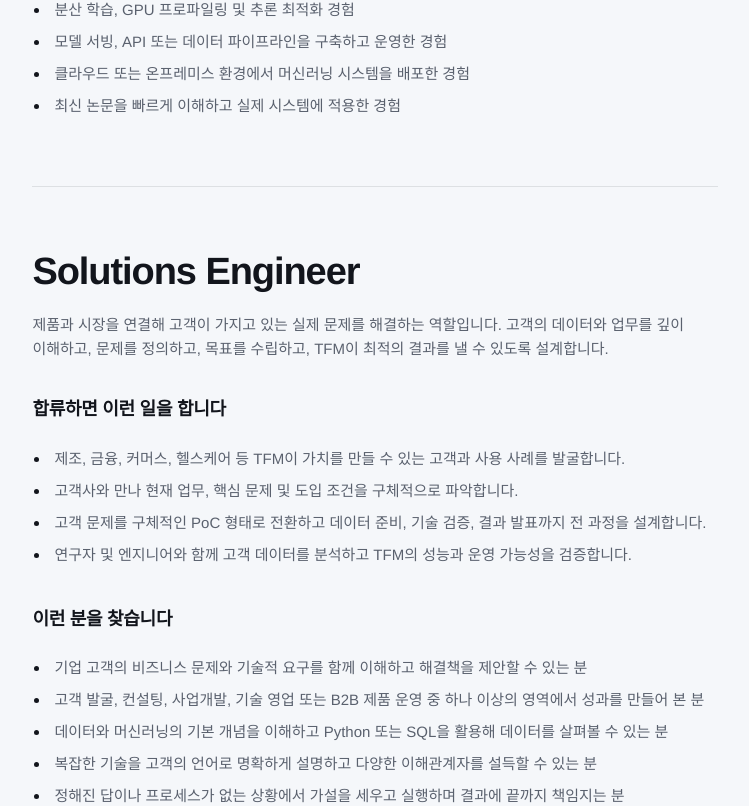
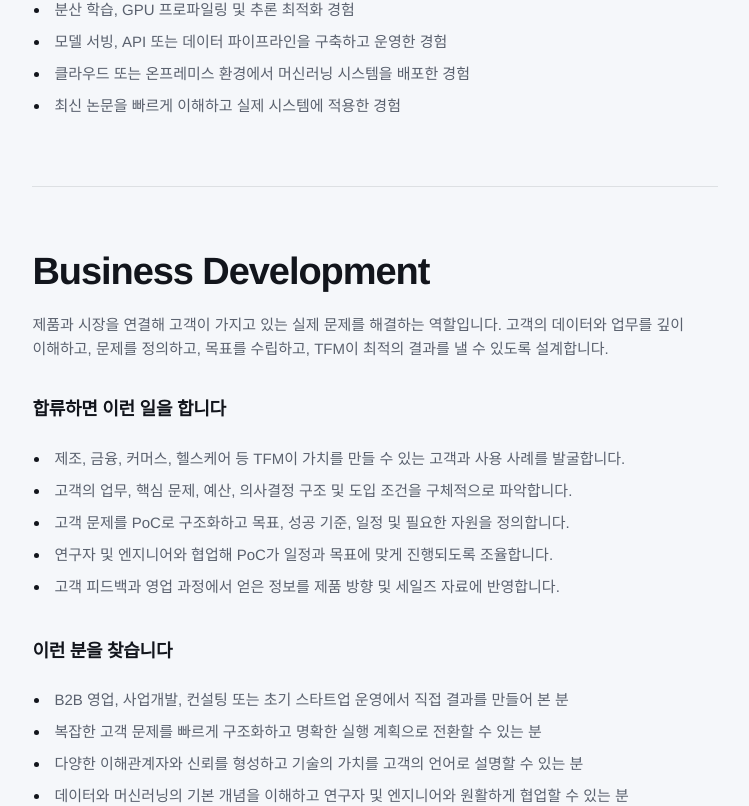
Before and after one commit to nums-ai/nums-ai.github.io, a Next.js app: page /careers in a window 1280 px wide. Shown: the part 1991-2797 px from the top of the page, without its empty margins (456-1205 px from the left). Built offline with nearby package versions, Linux system fonts and the light colour scheme.

Commit message:
rename role to Business Development

```diff
--- a/careers-share.html
+++ b/careers-share.html
@@ -94,7 +94,7 @@
         <ol>
           <li><a href="#about"><span>00</span>About Nums AI</a></li>
           <li class="role-outline-item"><a href="#machine-learning-engineer"><span>01</span>Machine Learning Engineer</a></li>
-          <li class="role-outline-item"><a href="#solutions-engineer"><span>02</span>Solutions Engineer</a></li>
+          <li class="role-outline-item"><a href="#business-development"><span>02</span>Business Development</a></li>
           <li class="role-outline-item"><a href="#open-application"><span>03</span>Open Application</a></li>
           <li><a href="#conditions"><span>04</span>Working Conditions &amp; Benefits</a></li>
           <li><a href="#application"><span>05</span>How to Apply</a></li>
@@ -147,8 +147,8 @@
           </div>
         </section>
 
-        <section id="solutions-engineer">
-          <h2>Solutions Engineer</h2>
+        <section id="business-development">
+          <h2>Business Development</h2>
           <p class="role-introduction">시장과 고객을 발굴하는 일부터 고객의 문제를 해결하고 계약으로 전환하는 일까지 전 과정을 책임집니다. 고객의 데이터와 업무를 깊이 이해하고 엔지니어와 함께 TFM의 가치를 증명하는 역할을 맡습니다.</p>
           <div class="requirement-block">
             <h3>합류하면 이런 일을 합니다</h3>
--- a/src/app/careers/content.ts
+++ b/src/app/careers/content.ts
@@ -22,7 +22,7 @@ export const careersContent = {
     items: [
       ["00", "About Nums AI", "about"],
       ["01", "Machine Learning Engineer", "machine-learning-engineer"],
-      ["02", "Solutions Engineer", "solutions-engineer"],
+      ["02", "Business Development", "business-development"],
       ["03", "Open Application", "open-application"],
       ["04", "Working Conditions & Benefits", "conditions"],
       ["05", "How to Apply", "application"],
@@ -71,28 +71,29 @@ export const careersContent = {
       ],
     },
     {
-      id: "solutions-engineer",
-      title: "Solutions Engineer",
+      id: "business-development",
+      title: "Business Development",
       introduction:
         "제품과 시장을 연결해 고객이 가지고 있는 실제 문제를 해결하는 역할입니다. 고객의 데이터와 업무를 깊이 이해하고, 문제를 정의하고, 목표를 수립하고, TFM이 최적의 결과를 낼 수 있도록 설계합니다.",
       responsibilities: [
         "제조, 금융, 커머스, 헬스케어 등 TFM이 가치를 만들 수 있는 고객과 사용 사례를 발굴합니다.",
-        "고객사와 만나 현재 업무, 핵심 문제 및 도입 조건을 구체적으로 파악합니다.",
-        "고객 문제를 구체적인 PoC 형태로 전환하고 데이터 준비, 기술 검증, 결과 발표까지 전 과정을 설계합니다.",
-        "연구자 및 엔지니어와 함께 고객 데이터를 분석하고 TFM의 성능과 운영 가능성을 검증합니다.",
+        "고객의 업무, 핵심 문제, 예산, 의사결정 구조 및 도입 조건을 구체적으로 파악합니다.",
+        "고객 문제를 PoC로 구조화하고 목표, 성공 기준, 일정 및 필요한 자원을 정의합니다.",
+        "연구자 및 엔지니어와 협업해 PoC가 일정과 목표에 맞게 진행되도록 조율합니다.",
+        "고객 피드백과 영업 과정에서 얻은 정보를 제품 방향 및 세일즈 자료에 반영합니다.",
       ],
       qualifications: [
-        "기업 고객의 비즈니스 문제와 기술적 요구를 함께 이해하고 해결책을 제안할 수 있는 분",
-        "고객 발굴, 컨설팅, 사업개발, 기술 영업 또는 B2B 제품 운영 중 하나 이상의 영역에서 성과를 만들어 본 분",
-        "데이터와 머신러닝의 기본 개념을 이해하고 Python 또는 SQL을 활용해 데이터를 살펴볼 수 있는 분",
-        "복잡한 기술을 고객의 언어로 명확하게 설명하고 다양한 이해관계자를 설득할 수 있는 분",
-        "정해진 답이나 프로세스가 없는 상황에서 가설을 세우고 실행하며 결과에 끝까지 책임지는 분",
+        "B2B 영업, 사업개발, 컨설팅 또는 초기 스타트업 운영에서 직접 결과를 만들어 본 분",
+        "복잡한 고객 문제를 빠르게 구조화하고 명확한 실행 계획으로 전환할 수 있는 분",
+        "다양한 이해관계자와 신뢰를 형성하고 기술의 가치를 고객의 언어로 설명할 수 있는 분",
+        "데이터와 머신러닝의 기본 개념을 이해하고 연구자 및 엔지니어와 원활하게 협업할 수 있는 분",
+        "정해진 답이나 프로세스가 없는 상황에서 직접 우선순위를 정하고 실행하는 분",
       ],
       preferred: [
         "초기 B2B AI 또는 엔터프라이즈 소프트웨어 기업에서 GTM을 처음부터 만들어 본 경험",
-        "기업 고객을 대상으로 기술 PoC를 설계하고 유료 계약까지 전환한 경험",
-        "고객 환경에서 데이터 파이프라인, API 또는 온프레미스 솔루션을 구축하거나 운영한 경험",
-        "제조, 금융, 커머스 또는 헬스케어 산업 경험이나 영어로 고객 업무를 진행한 경험",
+        "기술 PoC를 설계하고 유료 계약 또는 장기 고객으로 전환한 경험",
+        "CRM, 영업 파이프라인, 제안서, 세일즈 자료 및 고객 운영 프로세스를 구축한 경험",
+        "Python이나 SQL로 고객 데이터를 직접 살펴볼 수 있거나 영어로 고객 업무를 진행한 경험",
       ],
     },
   ],
```
